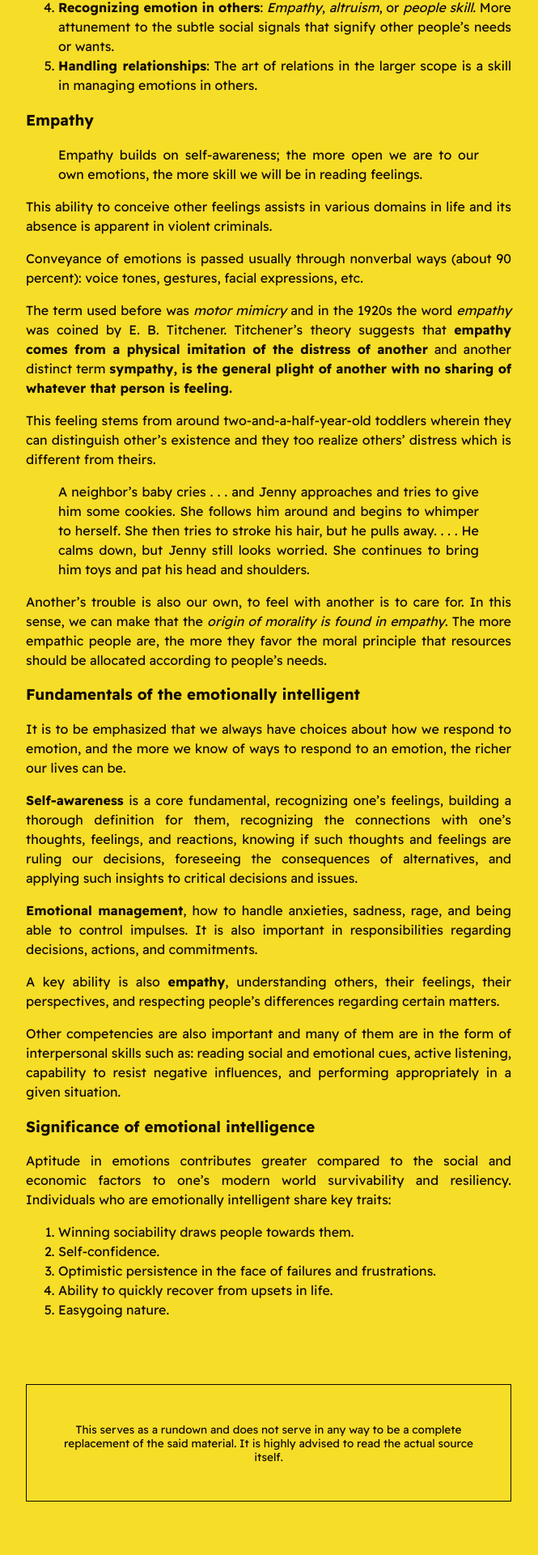
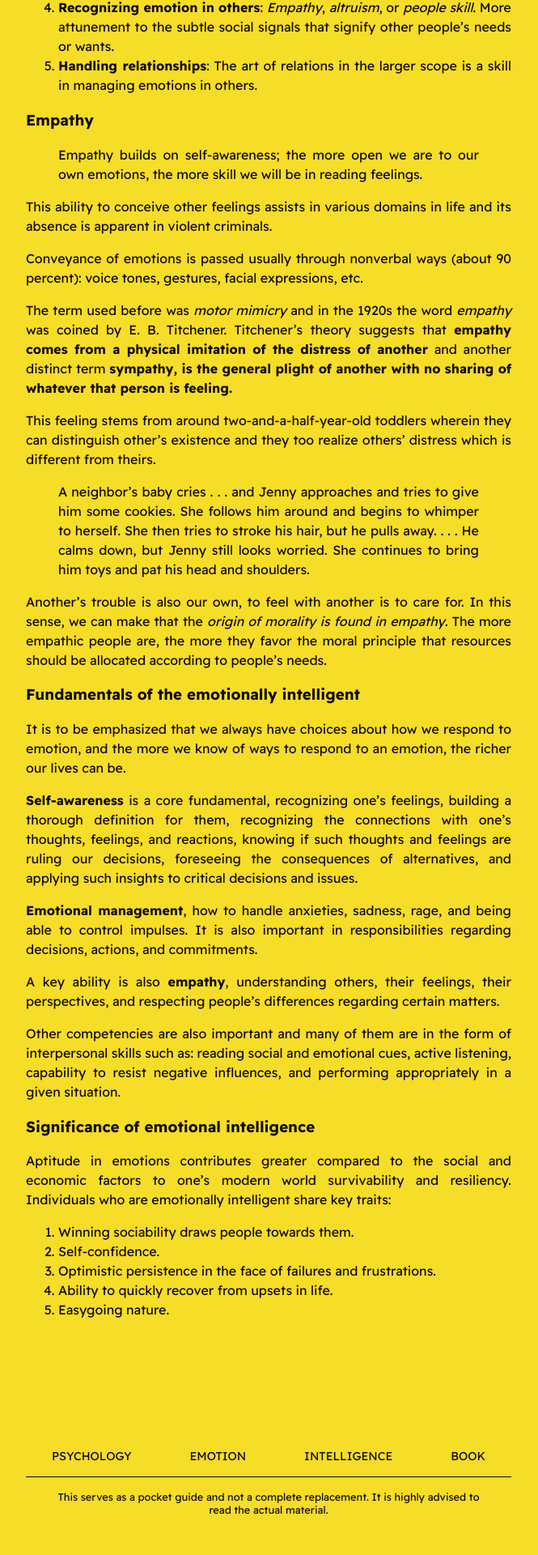
Before and after one commit to franthormel/franthormel.github.io, a Jekyll site: the page built from _posts/2022-07-05-emotional-intelligence.md, in a window 1280 px wide. Shown: the part 2229-4149 px from the top of the page at 81% size, without its empty margins (308-973 px from the left). Built offline with Jekyll 4.4.1, drawn with Linux system fonts in a browser that asks for light colours.

Commit message:
Display tags on article footer

```diff
--- a/_config.yml
+++ b/_config.yml
@@ -19,7 +19,7 @@ contact_label: Get in touch
 # Default website title
 title: Franthormel
 
-article_footer: This serves as a rundown and does not serve in any way to be a complete replacement of the said material. It is highly advised to read the actual source itself.
+article_footer: This serves as a pocket guide and not a complete replacement. It is highly advised to read the actual material.
 
 defaults:
   - scope:
--- a/_layouts/article.html
+++ b/_layouts/article.html
@@ -41,10 +41,18 @@ layout: default
   <main class="article__content">{{ content }}</main>
 
   <footer class="article__footer">
+    <section class="article__footer__tags">
+      {% for tag in page.tags %}
+      <span>{{ tag | upcase }}</span>
+      {% endfor %}
+    </section>
+
+    <div class="article__footer__divider"></div>
+
     {% if page.footer %}
-    <p>{{ page.footer }}</p>
+    <p class="article__footer__note">{{ page.footer }}</p>
     {% else %}
-    <p>{{ site.article_footer }}</p>
+    <p class="article__footer__note">{{ site.article_footer }}</p>
     {% endif %}
   </footer>
 </article>
--- a/_posts/2022-07-05-emotional-intelligence.md
+++ b/_posts/2022-07-05-emotional-intelligence.md
@@ -5,7 +5,7 @@ source:
     title: Emotional Intelligence Why It Can Matter More Than IQ
     url: https://www.goodreads.com/book/show/26329.Emotional_Intelligence
 category: psychology
-tags: psychology, emotion, intelligence, book
+tags: [psychology, emotion, intelligence, book]
 image:
     file: 2022-07-05-emotional-intelligence.jpg
     alt: Emotional intelligence
--- a/_sass/_article.scss
+++ b/_sass/_article.scss
@@ -50,9 +50,24 @@
 }
 
 .article__footer {
-  border: var(--border);
-  font-size: 0.85rem;
-  margin-top: 5rem;
-  padding: 2rem;
+  margin-top: 10rem;
+}
+
+.article__footer__tags {
+  display: flex;
+  font-size: 0.9rem;
+  justify-content: space-between;
+  margin: 0 2rem;
+}
+
+.article__footer__divider {
+  background-color: var(--color-primary);
+  height: 1px;
+  margin: 1rem 0;
+}
+
+.article__footer__note {
+  font-size: 0.8rem;
+  margin: 0 2rem;
   text-align: center;
 }
```
